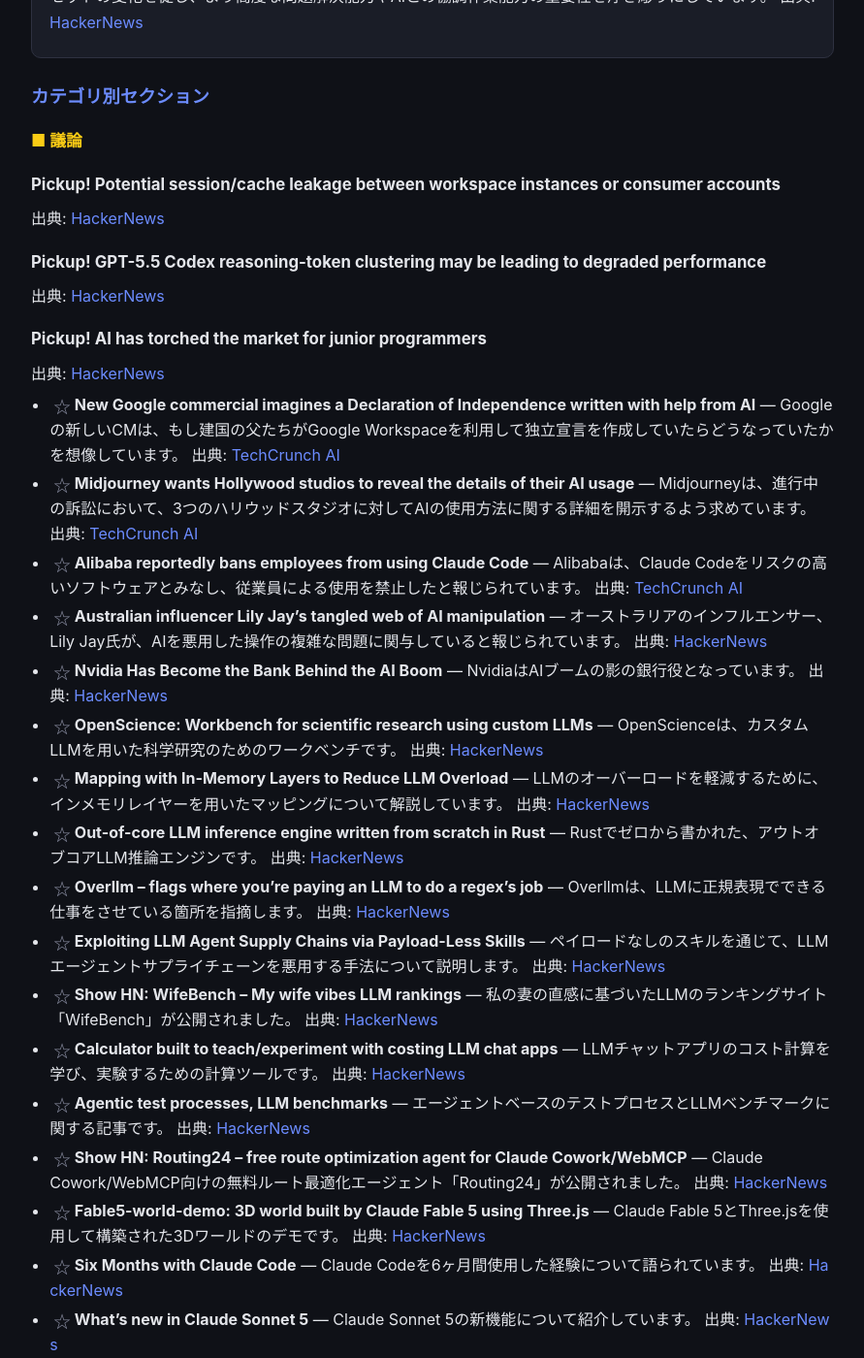
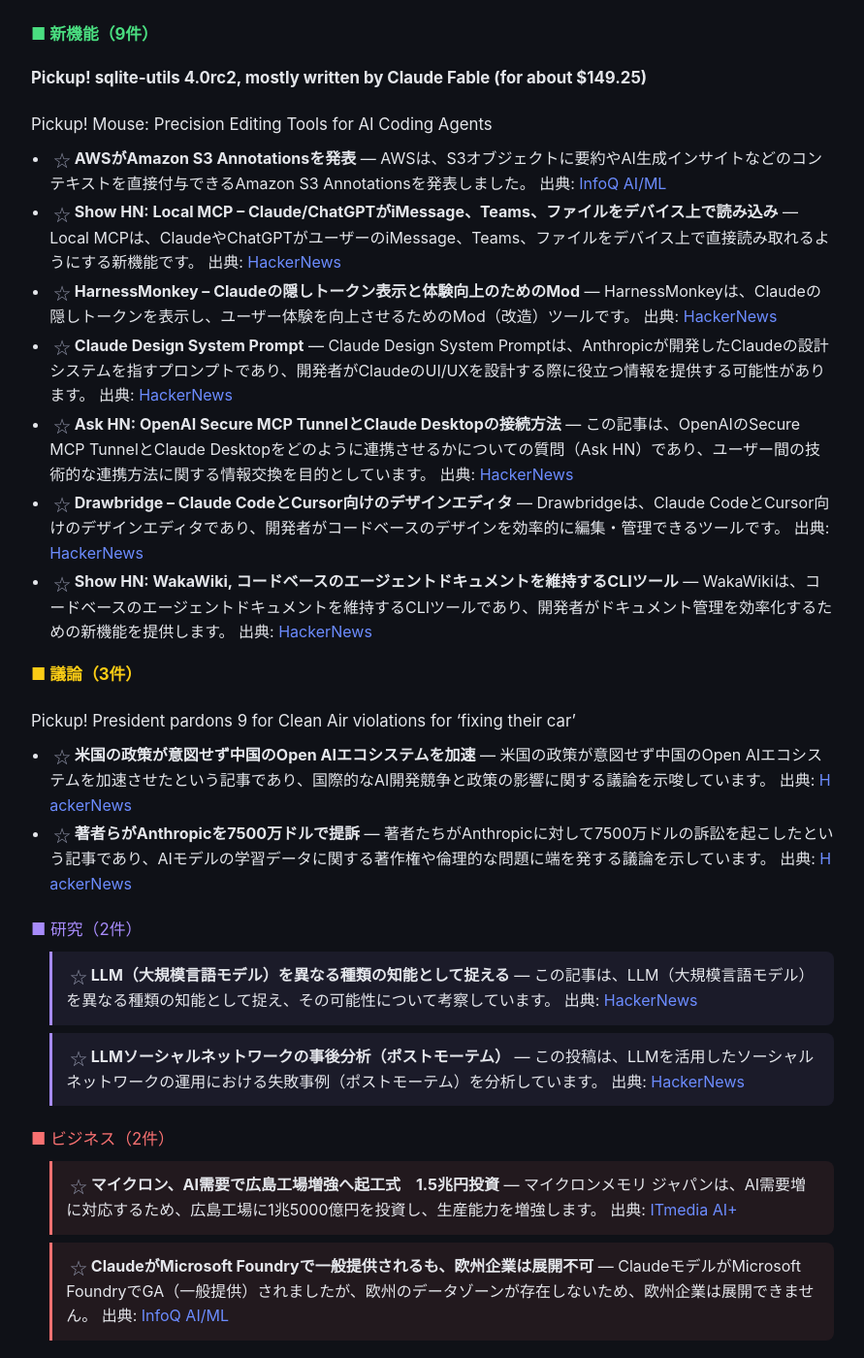
Before and after one commit to otouhu93/nsknowledge-pages, a Jekyll site: the page built from daily/2026-07-05_ai-news.md, in a window 1280 px wide and 1400 px high, scrolled down 905 px. Shown: the whole window at 97% size, without its empty margins (194-1085 px from the left). Built offline with Jekyll 4.4.1, drawn with Linux system fonts in a browser that asks for light colours; our own code applies the rules of GitHub Pages for plain Markdown files; some of the changed text lies outside the part shown.

Commit message:
Add daily report: 2026-07-05_ai-news

```diff
--- a/daily/2026-07-05_ai-news.md
+++ b/daily/2026-07-05_ai-news.md
@@ -2,106 +2,69 @@
 layout: report
 date: 2026-07-05
 type: daily
-total_articles: 33
+total_articles: 16
 ---
 
 # AI ニュース日次レポート — 2026年7月5日（日）
 
 ## 本日のピックアップ
 
-### 1. [議論] Potential session/cache leakage between workspace instances or consumer accounts — Claude Codeにおけるセッション/キャッシュ漏洩の可能性
-AnthropicのAIモデル「Claude Code」において、ワークスペースインスタンス間や一般ユーザーアカウント間でセッションやキャッシュ情報が漏洩する可能性が指摘されています。これは、機密情報が意図せず露出する恐れがあるセキュリティ上の重大な懸念であり、ユーザーデータのプライバシー保護とシステムの信頼性に対する疑問を提起しています。特に企業利用においては、この問題が企業のデータガバナンスに与える影響が注視されるでしょう。
-出典: [HackerNews](https://github.com/anthropics/claude-code/issues/74066)
+### 1. [議論] 大統領、車の修理を理由に大気汚染違反で9人を恩赦 — 物議を醸す決定
+大統領が、車の修理を理由として大気汚染防止法違反で起訴された9人に対し恩赦を与えたことが報じられました。この決定は、環境規制の執行に対する政権の姿勢について、広範な議論を巻き起こす可能性があります。クリーンエア法違反に対する恩赦は異例であり、今後の環境政策や法執行の方向性に影響を与えるかもしれません。
+出典: [HackerNews](https://www.msn.com/en-us/news/crime/trump-pardons-9-for-clean-air-violations-for-fixing-their-car/ar-AA27cSkT)
 
-### 2. [議論] GPT-5.5 Codex reasoning-token clustering may be leading to degraded performance — GPT-5.5 Codexの推論トークンクラスタリングが性能低下を招いている可能性
-OpenAIのコード生成AI「GPT-5.5 Codex」において、推論トークンのクラスタリングが性能低下を引き起こしている可能性が議論されています。これは、モデルがコード生成や問題解決を行う際の内部メカニズムに起因する課題であり、AIの信頼性や効率性に影響を与える可能性があります。開発者コミュニティでは、この問題の原因究明と改善策について活発な議論が交わされており、今後のアップデートが期待されます。
-出典: [HackerNews](https://github.com/openai/codex/issues/30364)
+### 2. [新機能] sqlite-utils 4.0rc2、Claude Fableが約149.25ドルで大部分を執筆 — AIによる効率的な開発事例
+データ操作ツール「sqlite-utils」の最新プレリリース版4.0rc2がリリースされました。注目すべきは、この新バージョンコードの大部分がAIモデル「Claude Fable」によってわずか約149.25ドルという費用で生成されたことです。これは、AIがソフトウェア開発のコスト削減と効率化に大きく貢献できることを示す顕著な事例であり、今後の開発プロセスにおけるAIの活用拡大を予見させます。
+出典: [HackerNews](https://simonwillison.net/2026/Jul/5/sqlite-utils-fable/)
 
-### 3. [議論] AI has torched the market for junior programmers — AIがジュニアプログラマーの市場を「焼き尽くした」
-AI技術の急速な進化が、ジュニアプログラマーの雇用市場に深刻な影響を与えているという議論が持ち上がっています。AIが多くの定型的なコーディングタスクを自動化できるようになり、エントリーレベルのプログラマーにとっての機会が減少している可能性があります。この傾向は、未来のプログラマーに求められるスキルセットの変化を促し、より高度な問題解決能力やAIとの協調作業能力の重要性を浮き彫りにしています。
-出典: [HackerNews](https://seldo.com/posts/ai-has-torched-the-market-for-junior-programmers/)
+### 3. [新機能] Mouse: AIコーディングエージェントのための精密編集ツールが登場 — 開発者の生産性向上を支援
+AIコーディングエージェントの能力を最大限に引き出すための精密な編集ツール「Mouse」が発表されました。このツールは、AIが生成したコードの微調整やデバッグをより効率的に行えるよう設計されており、開発者がAIとの協調作業において生産性を大幅に向上させることを目指しています。AIアシスタントの活用が進む中で、Human-AIインタラクションを最適化するツールの重要性が増しています。
+出典: [HackerNews](https://hic-ai.com)
 
-## カテゴリ別セクション
+## カテゴリ別記事一覧
 
-### ■ 議論
-### Pickup! Potential session/cache leakage between workspace instances or consumer accounts
-出典: [HackerNews](https://github.com/anthropics/claude-code/issues/74066)
-### Pickup! GPT-5.5 Codex reasoning-token clustering may be leading to degraded performance
-出典: [HackerNews](https://github.com/openai/codex/issues/30364)
-### Pickup! AI has torched the market for junior programmers
-出典: [HackerNews](https://seldo.com/posts/ai-has-torched-the-market-for-junior-programmers/)
-- **New Google commercial imagines a Declaration of Independence written with help from AI** — Googleの新しいCMは、もし建国の父たちがGoogle Workspaceを利用して独立宣言を作成していたらどうなっていたかを想像しています。
-  出典: [TechCrunch AI](https://techcrunch.com/2026/07/04/new-google-commercial-imagines-a-declaration-of-independence-written-with-help-from-ai/)
-- **Midjourney wants Hollywood studios to reveal the details of their AI usage** — Midjourneyは、進行中の訴訟において、3つのハリウッドスタジオに対してAIの使用方法に関する詳細を開示するよう求めています。
-  出典: [TechCrunch AI](https://techcrunch.com/2026/07/04/midjourney-wants-hollywood-studios-to-reveal-the-details-of-their-ai-usage/)
-- **Alibaba reportedly bans employees from using Claude Code** — Alibabaは、Claude Codeをリスクの高いソフトウェアとみなし、従業員による使用を禁止したと報じられています。
-  出典: [TechCrunch AI](https://techcrunch.com/2026/07/04/alibaba-reportedly-bans-employees-from-using-claude-code/)
-- **Australian influencer Lily Jay's tangled web of AI manipulation** — オーストラリアのインフルエンサー、Lily Jay氏が、AIを悪用した操作の複雑な問題に関与していると報じられています。
-  出典: [HackerNews](https://www.abc.net.au/news/2026-07-05/lily-jay-foundation-posts-ai-generated-misleading-videos/106866422)
-- **Nvidia Has Become the Bank Behind the AI Boom** — NvidiaはAIブームの影の銀行役となっています。
-  出典: [HackerNews](https://startupfortune.com/nvidia-has-quietly-become-the-bank-behind-the-ai-boom/)
-- **OpenScience: Workbench for scientific research using custom LLMs** — OpenScienceは、カスタムLLMを用いた科学研究のためのワークベンチです。
-  出典: [HackerNews](https://github.com/synthetic-sciences/openscience)
-- **Mapping with In-Memory Layers to Reduce LLM Overload** — LLMのオーバーロードを軽減するために、インメモリレイヤーを用いたマッピングについて解説しています。
-  出典: [HackerNews](https://ridgetext.com/blog/mapbox-llm-composition)
-- **Out-of-core LLM inference engine written from scratch in Rust** — Rustでゼロから書かれた、アウトオブコアLLM推論エンジンです。
-  出典: [HackerNews](https://github.com/Vage91/Kortex)
-- **Overllm – flags where you're paying an LLM to do a regex's job** — Overllmは、LLMに正規表現でできる仕事をさせている箇所を指摘します。
-  出典: [HackerNews](https://github.com/theadamdanielsson/overllm)
-- **Exploiting LLM Agent Supply Chains via Payload-Less Skills** — ペイロードなしのスキルを通じて、LLMエージェントサプライチェーンを悪用する手法について説明します。
-  出典: [HackerNews](https://arxiv.org/abs/2605.14460)
-- **Show HN: WifeBench – My wife vibes LLM rankings** — 私の妻の直感に基づいたLLMのランキングサイト「WifeBench」が公開されました。
-  出典: [HackerNews](https://www.wifebench.com/)
-- **Calculator built to teach/experiment with costing LLM chat apps** — LLMチャットアプリのコスト計算を学び、実験するための計算ツールです。
-  出典: [HackerNews](https://calc.ajinkya.ai/)
-- **Agentic test processes, LLM benchmarks** — エージェントベースのテストプロセスとLLMベンチマークに関する記事です。
-  出典: [HackerNews](https://danluu.com/ai-coding/)
-- **Show HN: Routing24 – free route optimization agent for Claude Cowork/WebMCP** — Claude Cowork/WebMCP向けの無料ルート最適化エージェント「Routing24」が公開されました。
-  出典: [HackerNews](https://github.com/routing24/skill)
-- **Fable5-world-demo: 3D world built by Claude Fable 5 using Three.js** — Claude Fable 5とThree.jsを使用して構築された3Dワールドのデモです。
-  出典: [HackerNews](https://github.com/Braffolk/fable5-world-demo)
-- **Six Months with Claude Code** — Claude Codeを6ヶ月間使用した経験について語られています。
-  出典: [HackerNews](https://sajith.me/blog/2026/six_months_with_claude_code.html)
-- **What's new in Claude Sonnet 5** — Claude Sonnet 5の新機能について紹介しています。
-  出典: [HackerNews](https://platform.claude.com/docs/en/about-claude/models/whats-new-sonnet-5)
-- **A Conflict-Free Multi-Agent Ensemble for Claude and Codex** — ClaudeとCodexのための競合のないマルチエージェントアンサンブルについて説明します。
-  出典: [HackerNews](https://medium.com/@Koukyosyumei/a-conflict-free-multi-agent-ensemble-for-claude-and-codex-0ded61c5a35e)
-- **Show HN: Earshot, a homebrew Claude Tag** — 自作のClaude Tag「Earshot」が公開されました。
-  出典: [HackerNews](https://github.com/Octember/earshot)
-- **Free SaaS Landing Page Template – React, Vue, HTML for Claude Code and Cursor** — Claude CodeとCursor向けの、React、Vue、HTMLで作成された無料のSaaSランディングページテンプレートです。
-  出典: [HackerNews](https://github.com/hannah-wright/saas-landing-page-template)
-- **Possible evidence of literal prompt injection by Anthropic** — Anthropicによるリテラルプロンプトインジェクションの可能性のある証拠が提示されています。
-  出典: [HackerNews](https://old.reddit.com/r/LocalLLaMA/comments/1unif51/possible_evidence_of_literal_prompt_injection_by/)
-- **Anthropic wants to develop its own drugs** — Anthropicは独自の医薬品開発を目指しているとのことです。
-  出典: [HackerNews](https://www.theverge.com/ai-artificial-intelligence/961311/anthropic-claude-science-ai-drug-development)
-- **Anthropic Issued with a Cease and Desist** — Anthropicに対し、停止命令書が発行されました。
-  出典: [HackerNews](https://www.thatprivacyguy.com/blog/anthropic-cease-and-desist/)
-- **Anthropic performing prompt injection on its users** — Anthropicがユーザーに対してプロンプトインジェクションを実行しているという報告があります。
-  出典: [HackerNews](https://old.reddit.com/r/LLMDevs/comments/1udpw9h/just_got_this_response_from_claude_what_is_going/)
-- **Anthropic's Co-Founder and Top Economist on Doing Research at the AI Frontier [video]** — Anthropicの共同創設者とトップエコノミストが、AIのフロンティアでの研究について語るビデオです。
-  出典: [HackerNews](https://www.youtube.com/watch?v=aE3gPh2CC9I)
+### ■ 新機能（9件）
+### Pickup! sqlite-utils 4.0rc2, mostly written by Claude Fable (for about $149.25)
+### Pickup! Mouse: Precision Editing Tools for AI Coding Agents
+- **AWSがAmazon S3 Annotationsを発表** — AWSは、S3オブジェクトに要約やAI生成インサイトなどのコンテキストを直接付与できるAmazon S3 Annotationsを発表しました。
+  出典: [InfoQ AI/ML](https://www.infoq.com/news/2026/07/aws-s3-annotations/?utm_campaign=infoq_content&utm_source=infoq&utm_medium=feed&utm_term=AI%2C+ML+%26+Data+Engineering)
+- **Show HN: Local MCP – Claude/ChatGPTがiMessage、Teams、ファイルをデバイス上で読み込み** — Local MCPは、ClaudeやChatGPTがユーザーのiMessage、Teams、ファイルをデバイス上で直接読み取れるようにする新機能です。
+  出典: [HackerNews](https://www.local-mcp.com/en)
+- **HarnessMonkey – Claudeの隠しトークン表示と体験向上のためのMod** — HarnessMonkeyは、Claudeの隠しトークンを表示し、ユーザー体験を向上させるためのMod（改造）ツールです。
+  出典: [HackerNews](https://github.com/hackerbara/harnessmonkey)
+- **Claude Design System Prompt** — Claude Design System Promptは、Anthropicが開発したClaudeの設計システムを指すプロンプトであり、開発者がClaudeのUI/UXを設計する際に役立つ情報を提供する可能性があります。
+  出典: [HackerNews](https://github.com/Trystan-SA/claude-design-system-prompt)
+- **Ask HN: OpenAI Secure MCP TunnelとClaude Desktopの接続方法** — この記事は、OpenAIのSecure MCP TunnelとClaude Desktopをどのように連携させるかについての質問（Ask HN）であり、ユーザー間の技術的な連携方法に関する情報交換を目的としています。
+  出典: [HackerNews](https://news.ycombinator.com/item?id=48791510)
+- **Drawbridge – Claude CodeとCursor向けのデザインエディタ** — Drawbridgeは、Claude CodeとCursor向けのデザインエディタであり、開発者がコードベースのデザインを効率的に編集・管理できるツールです。
+  出典: [HackerNews](https://github.com/breschio/drawbridge)
+- **Show HN: WakaWiki, コードベースのエージェントドキュメントを維持するCLIツール** — WakaWikiは、コードベースのエージェントドキュメントを維持するCLIツールであり、開発者がドキュメント管理を効率化するための新機能を提供します。
+  出典: [HackerNews](https://github.com/sonyarianto/wakawiki)
 
-### ■ 研究
-- **Plein Air** — 「Plein Air」というタイトルの記事は、AI開発の文脈における具体的な研究内容を示唆していますが、詳細な要約は提供されていません。
-  出典: [HackerNews](https://art.joonas.wtf/)
-- **My AI-built PHP engine in Rust passes 17% of PHP-src tests, renders WordPress** — Rustで構築されたAI開発のPHPエンジンが、PHP-srcテストの17%を通過し、WordPressをレンダリングすることに成功しました。
-  出典: [HackerNews](https://ekinertac.com/blog/i-dont-know-rust-my-ai-is-rewriting-php-in-it/)
-- **Protocol Prying: Vulnerability Research in AirDrop and Quick Share** — AirDropとQuick Shareにおける脆弱性研究に関するプロトコルの調査が行われました。
-  出典: [HackerNews](https://arxiv.org/abs/2606.26967)
-- **Only 1 of the Top 5 AI Coding Models on WebDev Arena Isn't Chinese** — WebDev Arenaのトップ5のAIコーディングモデルのうち、1つだけが中国製ではないことが示されました。
-  出典: [HackerNews](https://arena.ai/leaderboard/code/webdev?rankBy=labs)
+### ■ 議論（3件）
+### Pickup! President pardons 9 for Clean Air violations for 'fixing their car'
+- **米国の政策が意図せず中国のOpen AIエコシステムを加速** — 米国の政策が意図せず中国のOpen AIエコシステムを加速させたという記事であり、国際的なAI開発競争と政策の影響に関する議論を示唆しています。
+  出典: [HackerNews](https://arxiv.org/abs/2606.15999)
+- **著者らがAnthropicを7500万ドルで提訴** — 著者たちがAnthropicに対して7500万ドルの訴訟を起こしたという記事であり、AIモデルの学習データに関する著作権や倫理的な問題に端を発する議論を示しています。
+  出典: [HackerNews](https://theguptalog.blogspot.com/2026/07/100-authors-sue-anthropic-for-75m.html)
 
-### ■ ビジネス
-- **What is Mistral AI? Everything to know about the OpenAI competitor** — 2023年に設立されたOpenAIの競合であるMistral AIは、「フロンティアAIをすべての人々の手に」という目標のもと、多額の資金調達を行っています。
-  出典: [TechCrunch AI](https://techcrunch.com/2026/07/04/what-is-mistral-ai-everything-to-know-about-the-openai-competitor/)
+### ■ 研究（2件）
+- **LLM（大規模言語モデル）を異なる種類の知能として捉える** — この記事は、LLM（大規模言語モデル）を異なる種類の知能として捉え、その可能性について考察しています。
+  出典: [HackerNews](https://handmadeoasis.com/llms-as-a-different-kind-of-intelligence/)
+- **LLMソーシャルネットワークの事後分析（ポストモーテム）** — この投稿は、LLMを活用したソーシャルネットワークの運用における失敗事例（ポストモーテム）を分析しています。
+  出典: [HackerNews](https://armx64.medium.com/emergence-without-understanding-a-postmortem-of-an-llm-social-network-96c855f49287)
 
-## arXiv論文セクション
+### ■ ビジネス（2件）
+- **マイクロン、AI需要で広島工場増強へ起工式　1.5兆円投資** — マイクロンメモリ ジャパンは、AI需要増に対応するため、広島工場に1兆5000億円を投資し、生産能力を増強します。
+  出典: [ITmedia AI+](https://eetimes.itmedia.co.jp/ee/articles/2607/06/news047.html)
+- **ClaudeがMicrosoft Foundryで一般提供されるも、欧州企業は展開不可** — ClaudeモデルがMicrosoft FoundryでGA（一般提供）されましたが、欧州のデータゾーンが存在しないため、欧州企業は展開できません。
+  出典: [InfoQ AI/ML](https://www.infoq.com/news/2026/07/claude-foundry-ga-europe/?utm_campaign=infoq_content&utm_source=infoq&utm_medium=feed&utm_term=AI%2C+ML+%26+Data+Engineering)
 
 ### arXiv cs.AI（本日0件）
 
 ### arXiv cs.CL（本日0件）
 
-## 収集状況テーブル
+## 収集統計
 
 | ソース | 取得件数 | ステータス |
 |---|---|---|
@@ -109,15 +72,15 @@ AI技術の急速な進化が、ジュニアプログラマーの雇用市場に
 | Google AI Blog | 0 | 0件 |
 | Anthropic News | 0 | 0件 |
 | Microsoft Blog | 0 | 0件 |
-| TechCrunch AI | 4 | 取得成功（4件） |
+| TechCrunch AI | 0 | 0件 |
 | VentureBeat AI | 0 | 0件 |
 | MIT Tech Review | 0 | 0件 |
 | IEEE Spectrum AI | 0 | 0件 |
-| InfoQ AI/ML | 0 | 0件 |
+| InfoQ AI/ML | 2 | 取得成功（2件） |
 | arXiv cs.AI | 0 | 0件 |
 | arXiv cs.CL | 0 | 0件 |
-| ITmedia AI+ | 0 | 0件 |
-| HackerNews | 29 | 取得成功（29件） |
+| ITmedia AI+ | 1 | 取得成功（1件） |
+| HackerNews | 13 | 取得成功（13件） |
 | r/MachineLearning | 0 | 0件 |
 | r/LocalLLaMA | 0 | 0件 |
-| r/artificial | 0 | 0件 |
+| r/artificial | 0 | 0件
```
